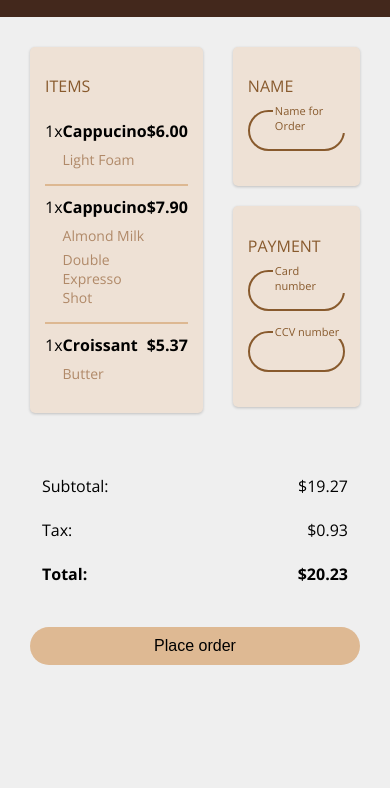
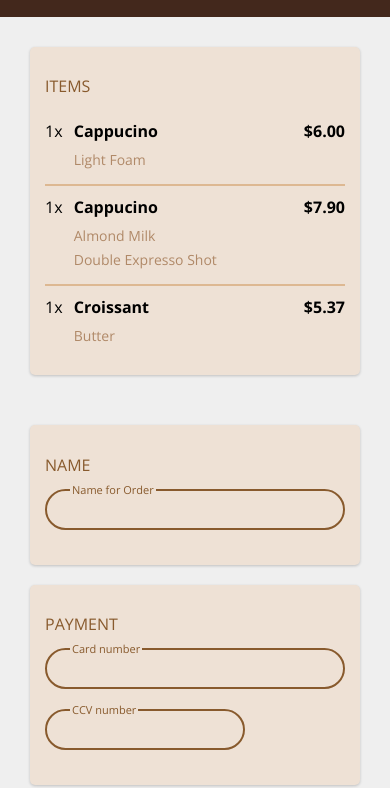
Before and after one commit to ryancamargo/coffee-masters, a plain HTML site: page index.html in a window 390 px wide. Shown: the part 56-844 px from the top of the page. Drawn offline with nearby package versions, Linux system fonts and the light colour scheme.

Commit message:
Adjust for mobile devices

```diff
--- a/style.css
+++ b/style.css
@@ -184,3 +184,14 @@ body {
     border-radius: 100px;
     font-size: 16px;
 }
+
+@media (max-width: 768px) {
+    .page {
+        grid-template-areas:
+            "order"
+            "payment"
+            "total";
+        grid-template-columns: 1fr;
+    }
+
+}
```
